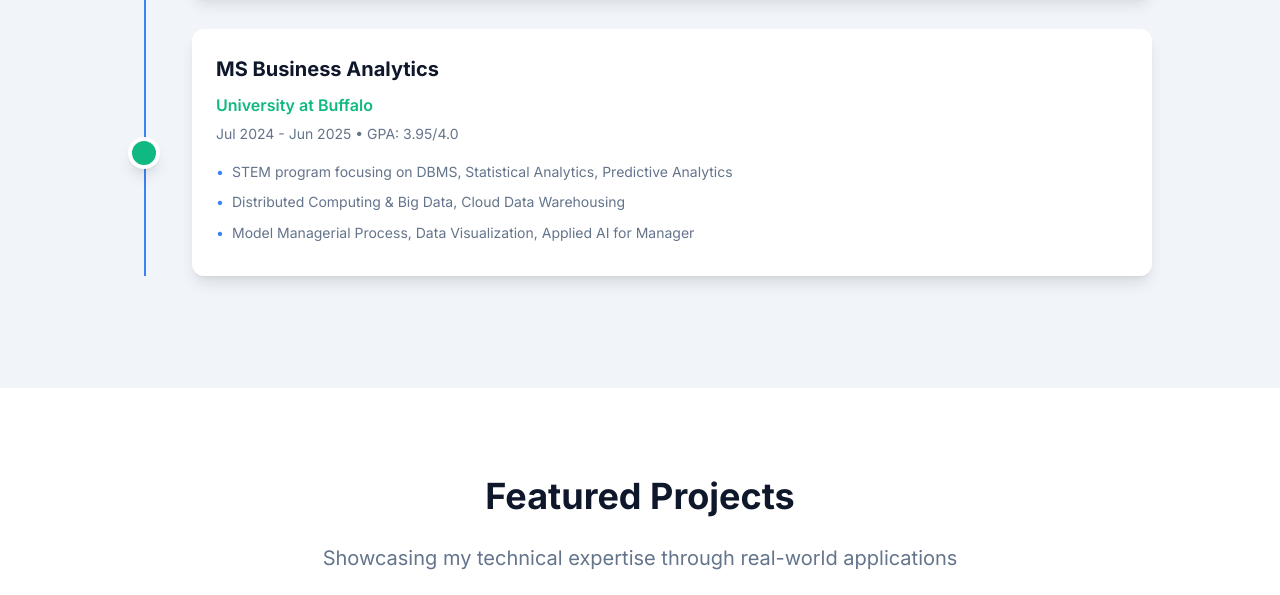
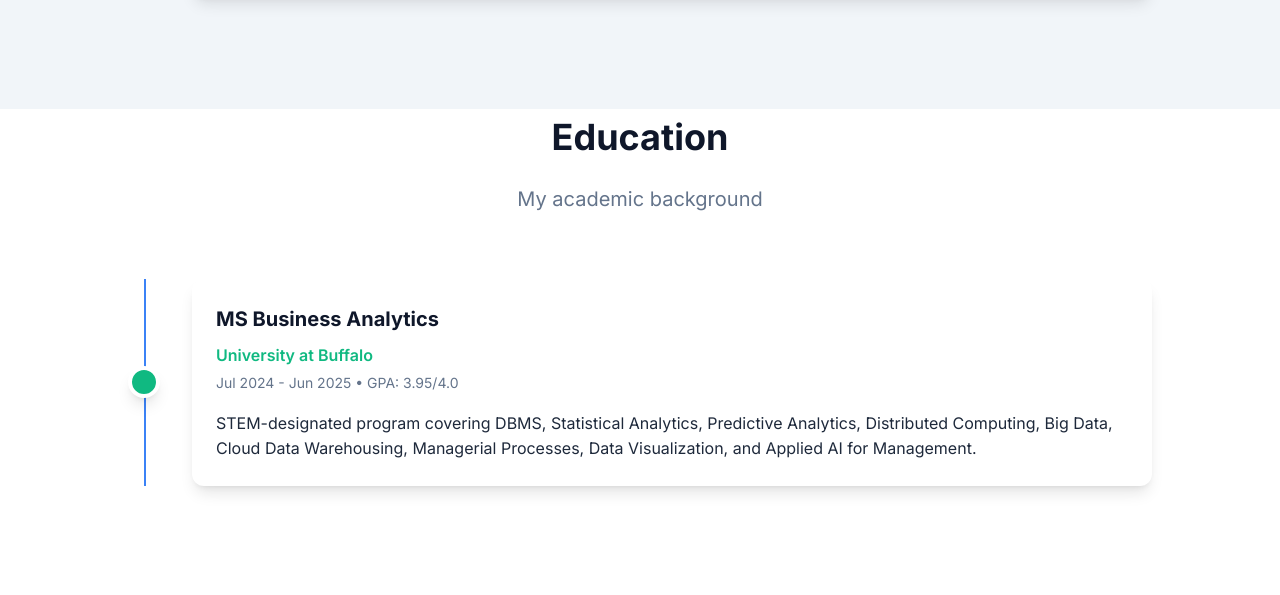
Before and after one commit to sahniaditya/Portfolio, a plain HTML site: page index.html in a window 1280 px wide. Shown: the part 2163-2758 px from the top of the page. Drawn offline with Linux system fonts and the light colour scheme; a script that the page names is missing.

Commit message:
Update index.html

```diff
--- a/index.html
+++ b/index.html
@@ -112,7 +112,7 @@
   <div class="container">
     <div class="section-header">
       <h2 class="section-title">Experience</h2>
-                <p class="section-subtitle">My professional journey </p>
+      <p class="section-subtitle">My professional journey</p>
     </div>
 
     <div class="timeline">
@@ -135,6 +135,21 @@
         </div>
       </div>
 
+    </div>
+  </div>
+</section>
+
+<!-- Education Section -->
+<section id="education" class="education-section">
+  <div class="container">
+    <div class="section-header">
+      <h2 class="section-title">Education</h2>
+      <p class="section-subtitle">My academic background</p>
+    </div>
+
+    <div class="timeline">
+      <div class="timeline-line"></div>
+
       <div class="timeline-item">
         <div class="timeline-marker education"></div>
         <div class="timeline-content">
@@ -142,14 +157,14 @@
             <h3 class="timeline-title">MS Business Analytics</h3>
             <p class="timeline-company education-color">University at Buffalo</p>
             <p class="timeline-period">Jul 2024 - Jun 2025 • GPA: 3.95/4.0</p>
-                            <ul class="timeline-achievements">
-                                <li>STEM program focusing on DBMS, Statistical Analytics, Predictive Analytics</li>
-                                <li>Distributed Computing & Big Data, Cloud Data Warehousing</li>
-                                <li>Model Managerial Process, Data Visualization, Applied AI for Manager</li>
-                            </ul>
+            <p class="timeline-description">
+             STEM-designated program covering DBMS, Statistical Analytics, Predictive Analytics, Distributed Computing, Big Data, Cloud Data Warehousing, Managerial Processes, Data Visualization, and Applied AI for Management.
+            </p>
+
           </div>
         </div>
       </div>
+
     </div>
   </div>
 </section>
```
Lines whose indentation alone changed are shown as unchanged.
